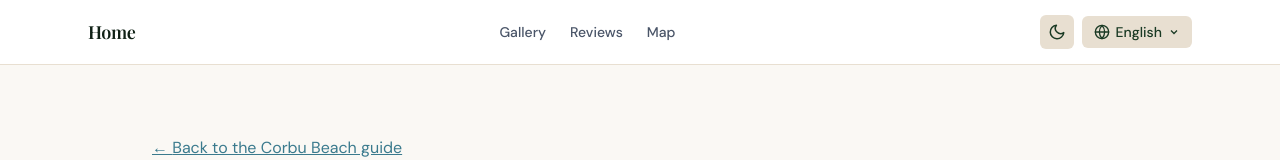
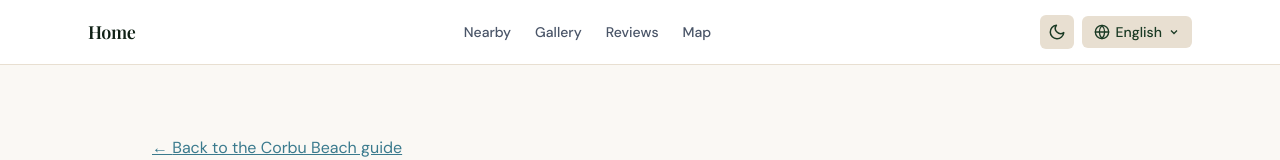
Before and after one commit to n20186005-hash/corbu-beach, a Next.js app: page /en/guides/vadu-beach in a window 1280 px wide. Shown: the top 160 px of the page. Built offline with nearby package versions, Linux system fonts and the light colour scheme; a web font is replaced by a local one.

Commit message:
Add nearby attractions to the top navigation

```diff
--- a/src/components/Header.tsx
+++ b/src/components/Header.tsx
@@ -36,6 +36,13 @@ export default function Header() {
         </a>
 
         <nav className="hidden md:flex items-center gap-6">
+          <a
+            href={localePath(locale, '/guides')}
+            className="text-sm font-medium transition-colors"
+            style={{ color: (scrolled || subpage) ? 'var(--text-secondary)' : 'rgba(255,255,255,0.85)' }}
+          >
+            {locale === 'zh' ? '周边景点' : 'Nearby'}
+          </a>
           {(['gallery', 'reviews', 'map'] as const).map((section) => (
             <a
               key={section}
```
